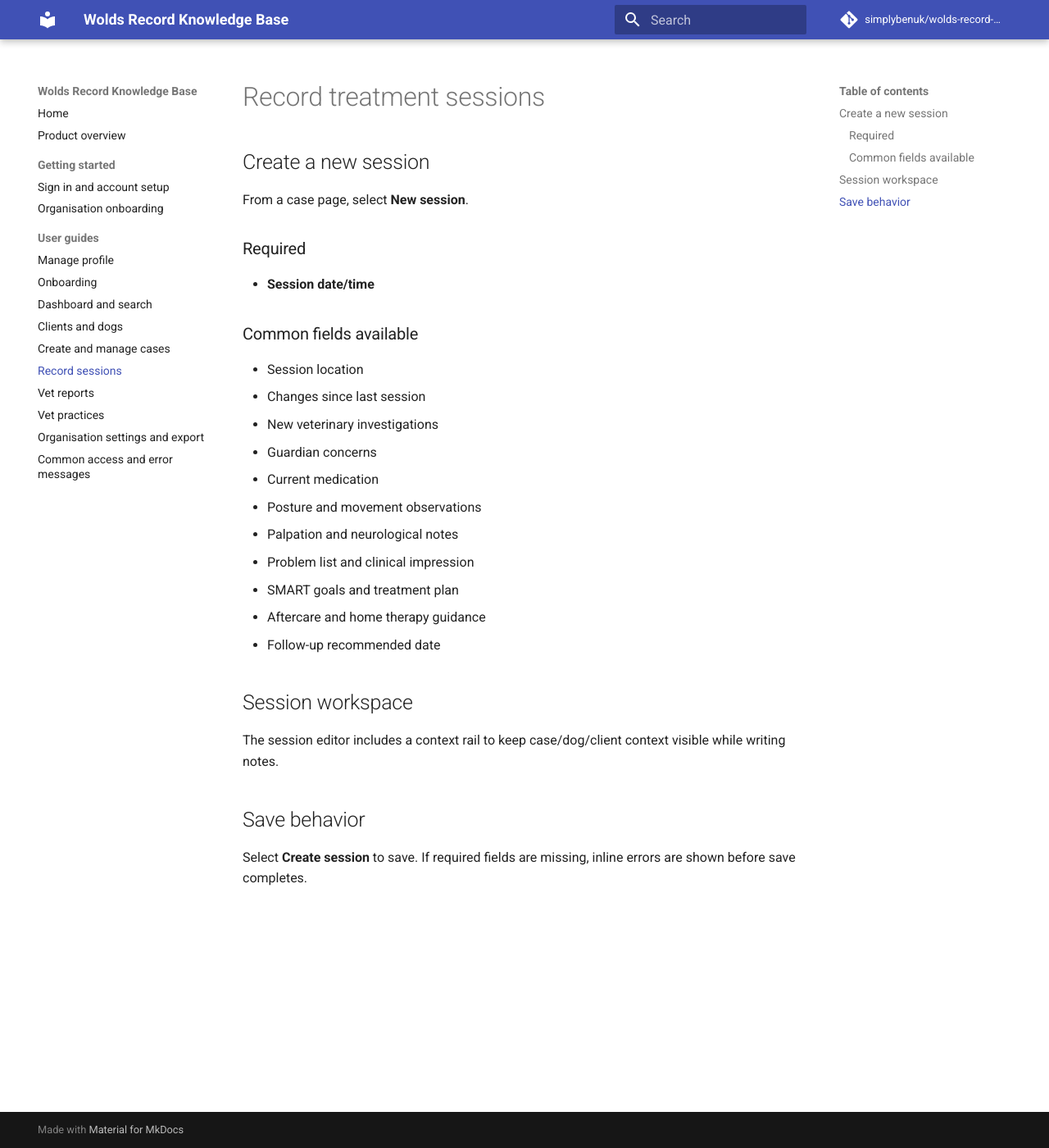
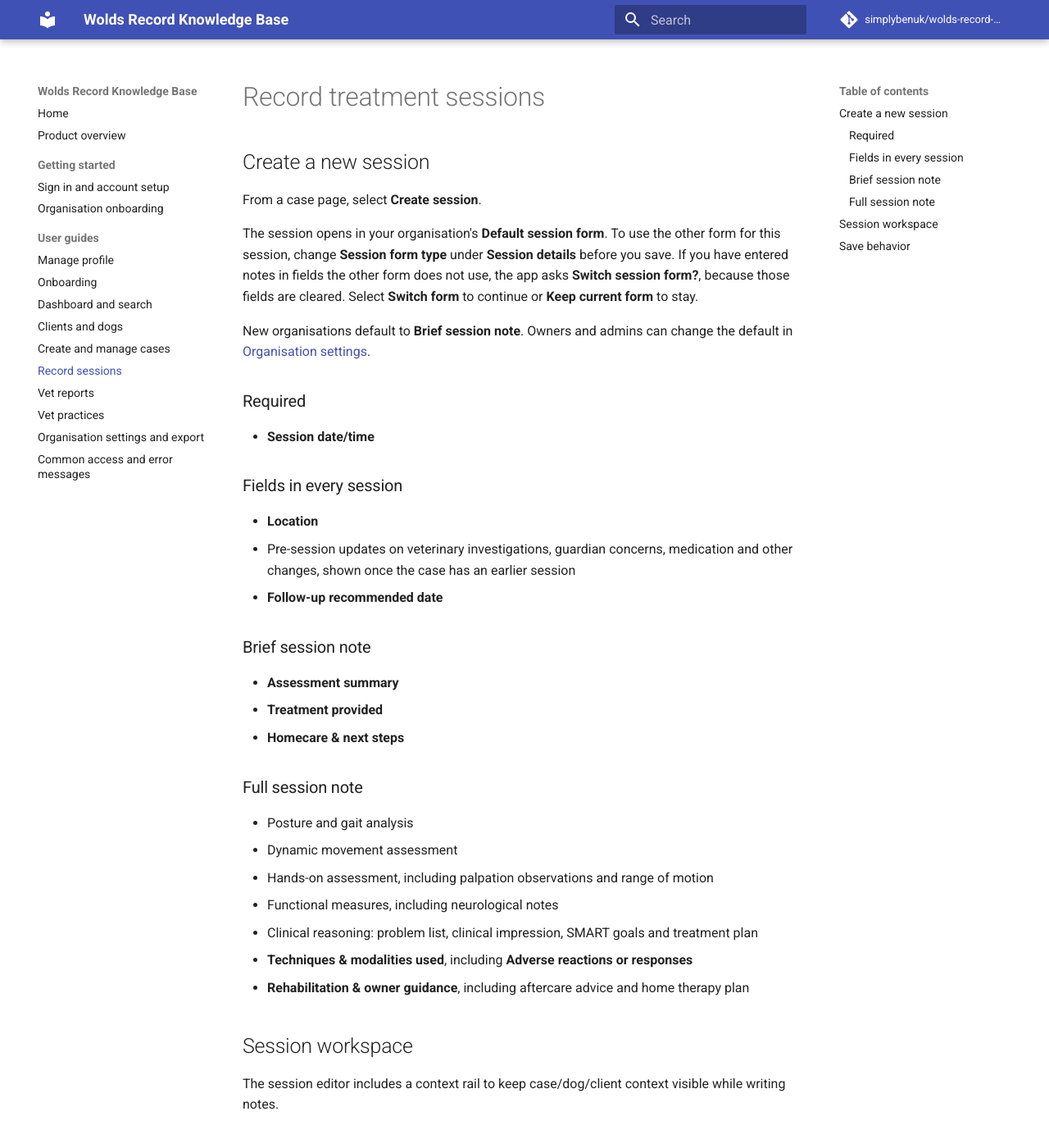
Before and after one commit to simplybenuk/wolds-record-kb, an MkDocs documentation site: the page built from knowledge-base/user-guides/record-sessions.md, in a window 1280 px wide and 1400 px high. Shown: the whole window at 82% size. Built offline with MkDocs 1.6.1 and Material for MkDocs 9.7.7, drawn with Linux system fonts in a browser that asks for light colours; comment, search, counter and statistics services are not loaded; some of the changed text lies outside the part shown.

Commit message:
Document release 0.36.0 changes
Cover terms acceptance at sign-up and sign-in, brief and full session
forms with therapy-neutral wording, vet report sections, consent form
services wording and terms and privacy settings, and subscription
renewal terms on the billing card.

Co-Authored-By: Claude Opus 5.5 <noreply@anthropic.com>

```diff
--- a/knowledge-base/user-guides/record-sessions.md
+++ b/knowledge-base/user-guides/record-sessions.md
@@ -2,25 +2,47 @@
 
 ## Create a new session
 
-From a case page, select **New session**.
+From a case page, select **Create session**.
+
+The session opens in your organisation's **Default session form**. To use the
+other form for this session, change **Session form type** under **Session
+details** before you save. If you have entered notes in fields the other form
+does not use, the app asks **Switch session form?**, because those fields are
+cleared. Select **Switch form** to continue or **Keep current form** to stay.
+
+New organisations default to **Brief session note**. Owners and admins can
+change the default in
+[Organisation settings](organisation-settings-and-export.md#organisation-settings).
 
 ### Required
 
 - **Session date/time**
 
-### Common fields available
+### Fields in every session
 
-- Session location
-- Changes since last session
-- New veterinary investigations
-- Guardian concerns
-- Current medication
-- Posture and movement observations
-- Palpation and neurological notes
-- Problem list and clinical impression
-- SMART goals and treatment plan
-- Aftercare and home therapy guidance
-- Follow-up recommended date
+- **Location**
+- Pre-session updates on veterinary investigations, guardian concerns,
+  medication and other changes, shown once the case has an earlier session
+- **Follow-up recommended date**
+
+### Brief session note
+
+- **Assessment summary**
+- **Treatment provided**
+- **Homecare & next steps**
+
+### Full session note
+
+- Posture and gait analysis
+- Dynamic movement assessment
+- Hands-on assessment, including palpation observations and range of motion
+- Functional measures, including neurological notes
+- Clinical reasoning: problem list, clinical impression, SMART goals and
+  treatment plan
+- **Techniques & modalities used**, including **Adverse reactions or
+  responses**
+- **Rehabilitation & owner guidance**, including aftercare advice and home
+  therapy plan
 
 ## Session workspace
 
@@ -28,4 +50,4 @@ The session editor includes a context rail to keep case/dog/client context visib
 
 ## Save behavior
 
-Select **Create session** to save. If required fields are missing, inline errors are shown before save completes.
+Select **Save** to save the session. If required fields are missing, inline errors are shown before save completes.
```
Also changed, not shown: knowledge-base/getting-started/sign-in-and-account.md (+23 -3 lines), knowledge-base/user-guides/organisation-settings-and-export.md (+50 -0 lines), knowledge-base/user-guides/vet-reports.md (+8 -5 lines).
